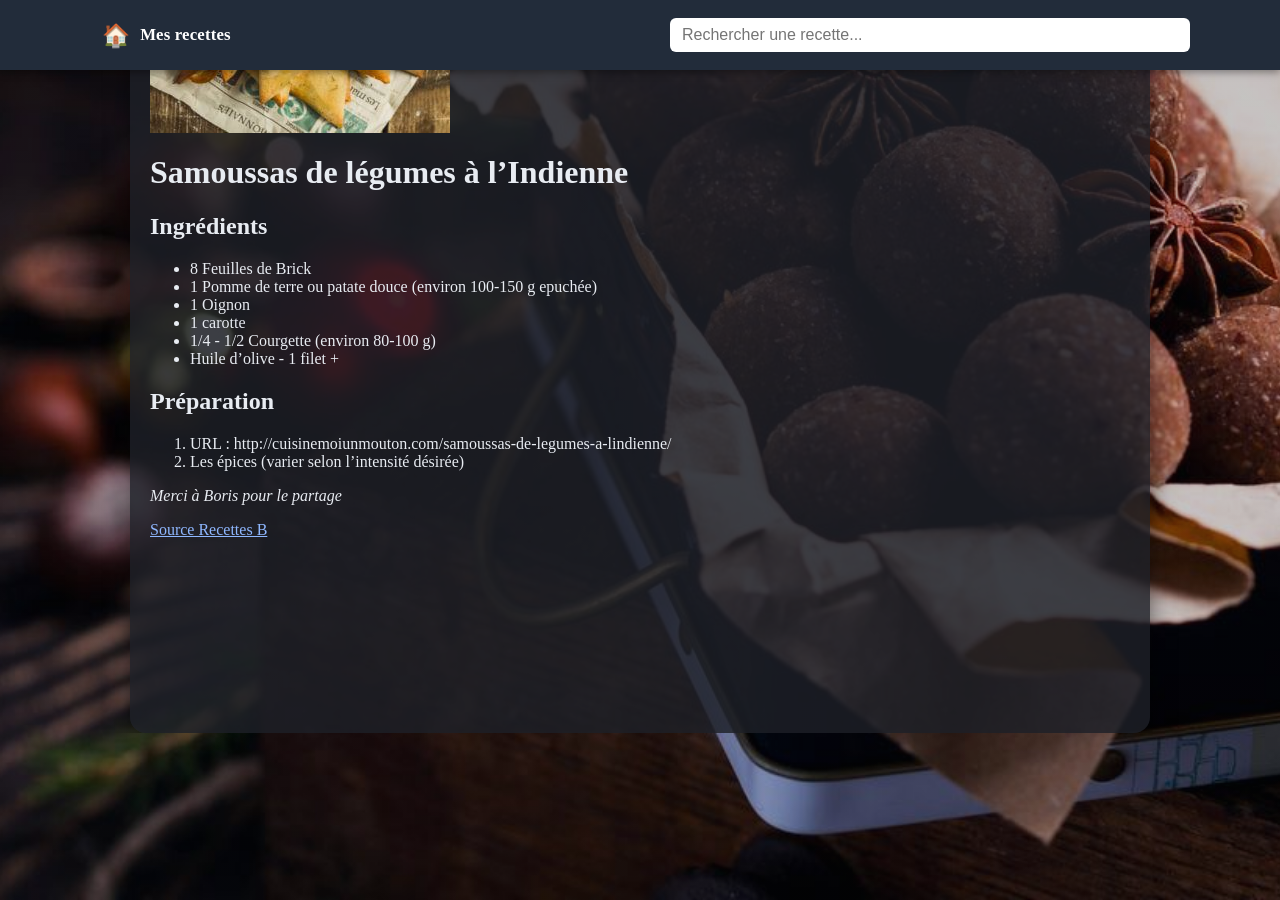
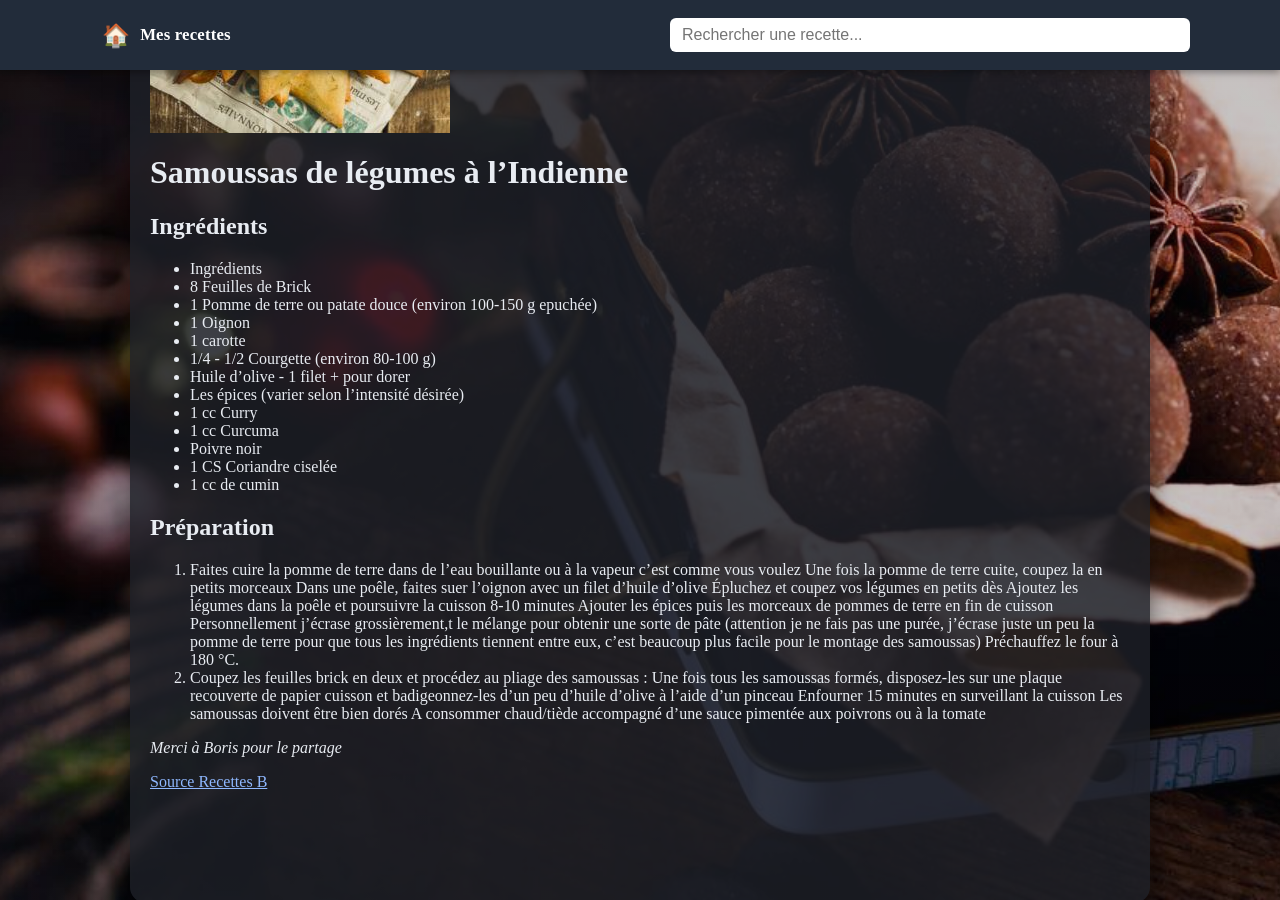
Before and after one commit to phlered/recettes, a Jekyll site: the page built from _recettes/samoussas_de_legumes_a_lindienne.md, in a window 1280 px wide and 900 px high, scrolled down 279 px. Built offline with Jekyll 4.4.1, drawn with Linux system fonts in a browser that asks for light colours.

Commit message:
Ajout recette Samoussas de légumes à l’Indienne

```diff
--- a/_recettes/samoussas_de_legumes_a_lindienne.md
+++ b/_recettes/samoussas_de_legumes_a_lindienne.md
@@ -5,12 +5,19 @@ source: "https://recettesb.blogspot.com/2020/07/samoussas-de-legumes-lindienne.h
 date: "2025-12-23"
 image: "{{ site.baseurl }}/images/samoussas_de_legumes_a_lindienne.jpg"
 ingredients:
+  - "Ingrédients"
   - "8 Feuilles de Brick"
   - "1 Pomme de terre ou patate douce (environ 100-150 g epuchée)"
   - "1 Oignon"
   - "1 carotte"
   - "1/4 - 1/2 Courgette (environ 80-100 g)"
-  - "Huile d'olive - 1 filet +"
+  - "Huile d'olive - 1 filet + pour dorer"
+  - "Les épices (varier selon l'intensité désirée)"
+  - "1 cc Curry"
+  - "1 cc Curcuma"
+  - "Poivre noir"
+  - "1 CS Coriandre ciselée"
+  - "1 cc de cumin"
 ---
 ![illustration de la recette]({{ site.baseurl }}/images/samoussas_de_legumes_a_lindienne.jpg)
 
@@ -18,17 +25,24 @@ ingredients:
 
 ## Ingrédients
 
+- Ingrédients
 - 8 Feuilles de Brick
 - 1 Pomme de terre ou patate douce (environ 100-150 g epuchée)
 - 1 Oignon
 - 1 carotte
 - 1/4 - 1/2 Courgette (environ 80-100 g)
-- Huile d'olive - 1 filet +
+- Huile d'olive - 1 filet + pour dorer
+- Les épices (varier selon l'intensité désirée)
+- 1 cc Curry
+- 1 cc Curcuma
+- Poivre noir
+- 1 CS Coriandre ciselée
+- 1 cc de cumin
 
 ## Préparation
 
-1. URL : http://cuisinemoiunmouton.com/samoussas-de-legumes-a-lindienne/
-2. Les épices (varier selon l'intensité désirée)
+1. Faites cuire la pomme de terre dans de l'eau bouillante ou à la vapeur c'est comme vous voulez Une fois la pomme de terre cuite, coupez la en petits morceaux Dans une poêle, faites suer l'oignon avec un filet d'huile d'olive Épluchez et coupez vos légumes en petits dès Ajoutez les légumes dans la poêle et poursuivre la cuisson 8-10 minutes Ajouter les épices puis les morceaux de pommes de terre en fin de cuisson Personnellement j’écrase grossièrement,t le mélange pour obtenir une sorte de pâte (attention je ne fais pas une purée, j’écrase juste un peu la pomme de terre pour que tous les ingrédients tiennent entre eux, c'est beaucoup plus facile pour le montage des samoussas) Préchauffez le four à 180 °C.
+2. Coupez les feuilles brick en deux et procédez au pliage des samoussas : Une fois tous les samoussas formés, disposez-les sur une plaque recouverte de papier cuisson et badigeonnez-les d'un peu d'huile d'olive à l'aide d'un pinceau Enfourner 15 minutes en surveillant la cuisson Les samoussas doivent être bien dorés A consommer chaud/tiède accompagné d'une sauce pimentée aux poivrons ou à la tomate
 
 _Merci à Boris pour le partage_
 
```
